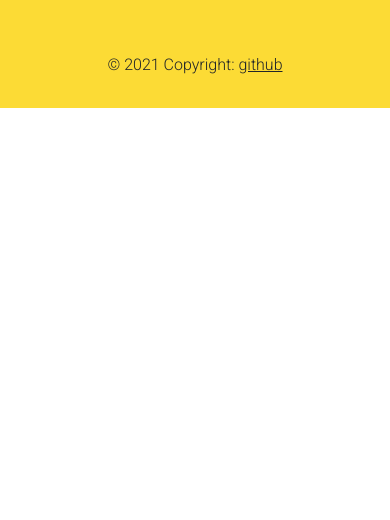
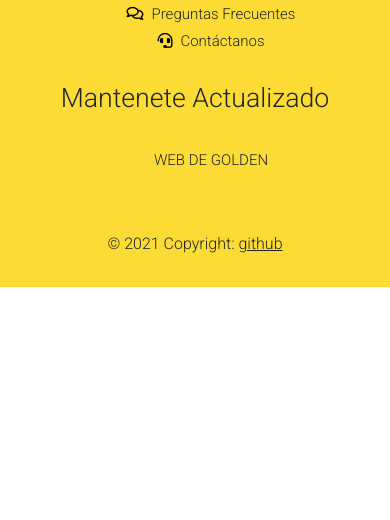
Before and after one commit to octaseiner/Golden, a website: page secciones/contacto.html in a window 390 px wide. Shown: the part 324-844 px from the top of the page. Drawn offline with nearby package versions, Linux system fonts and the light colour scheme.

Commit message:
se agregó responisve del footer

```diff
--- a/sass/_footer.scss
+++ b/sass/_footer.scss
@@ -35,16 +35,6 @@ body{
         margin-bottom: 35px;
         font-weight: 500;
         position: relative;
-        &::before{
-            content: '';
-            position: absolute;
-            left: 0;
-            bottom: -10px;
-            background-color: $negroFondo;
-            height: 2px;
-            box-sizing: border-box;
-            width: 50px;
-        }
     }
     ul{
         list-style: none;
@@ -71,3 +61,18 @@ body{
         }
     }
 }
+
+// Responsive
+
+@media(max-width: 767px){
+    .footer_col{
+        width: 50%;
+        margin-bottom: 30px;
+    }
+}
+
+@media(max-width: 574px){
+    .footer_col{
+        width: 100%;
+    }
+}
```
Also changed, not shown: css/styles.css.
